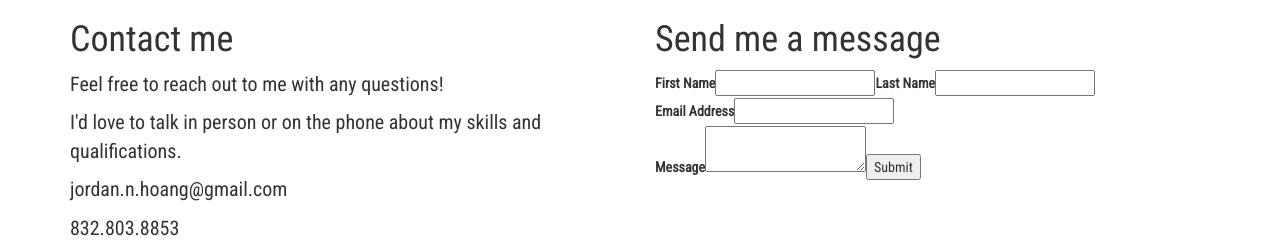
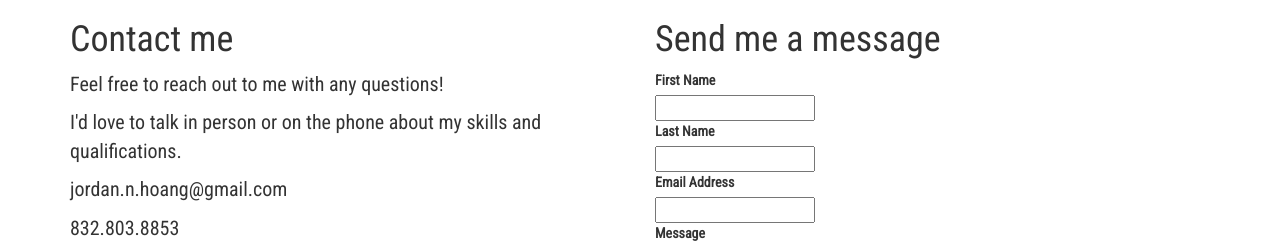
Before and after one commit to JordanHoang/personalPage, a React app: page /contact in a window 1280 px wide. Shown: the part 314-560 px from the top of the page. Built offline with nearby package versions, Linux system fonts and the light colour scheme; a web font is replaced by a local one.

Commit message:
created message form

```diff
--- a/src/client/components/Contact.jsx
+++ b/src/client/components/Contact.jsx
@@ -24,12 +24,14 @@
             <Col xs={12} md={6}>
               <h1>Send me a message</h1>
               <form id="messageForm">
-                <label>First Name</label><input name="firstName"></input>
-                <label>Last Name</label><input name="lastName"></input>
+                <label>First Name</label><br/><input name="firstName"></input>
                 <br/>
-                <label>Email Address</label><input name="email"></input>
+                <label>Last Name</label><br/><input name="lastName"></input>
                 <br/>
-                <label>Message</label><textarea name="message"></textarea>
+                <label>Email Address</label><br/><input name="email"></input>
+                <br/>
+                <label>Message</label><br/><textarea rows="4" cols="50" name="message"></textarea>
+                <br/>
                 <button type="submit">Submit</button>
               </form>
             </Col>
```
